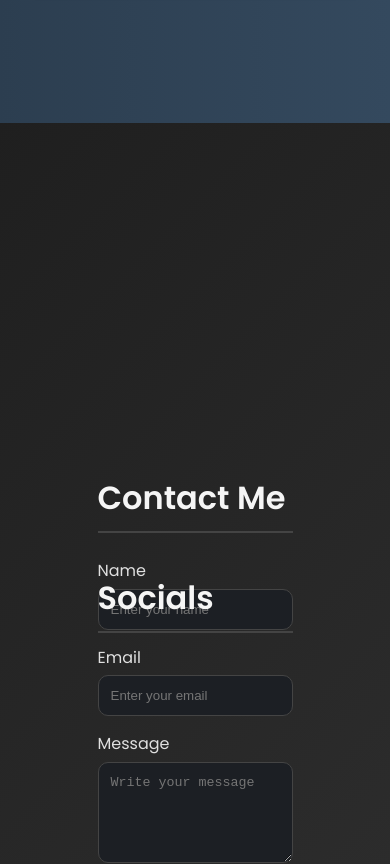
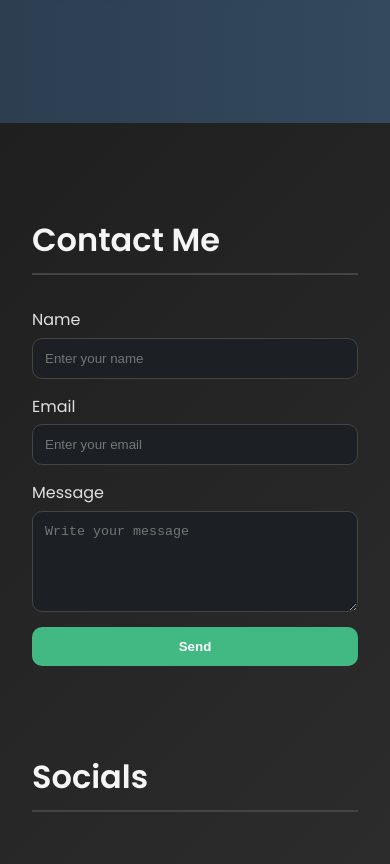
Before and after one commit to Aazib-Majeed/Portfolio, a Vue app: page / in a window 390 px wide. Shown: the part 2505-3369 px from the top of the page. Built offline with nearby package versions, Linux system fonts and the light colour scheme.

Commit message:
Update style.css

```diff
--- a/src/style.css
+++ b/src/style.css
@@ -316,42 +316,54 @@ section h2 {
 /* ========= Contact ========= */
 .contact {
   width: 100%;
-  margin:0;
-  padding:0;
+  padding: 4rem 2rem;
+  text-align: center;
 }
+
+.contact h2 {
+  margin-bottom: 2rem;
+}
+
+.contact-container {
+  display: flex;
+  justify-content: center;
+  align-items: flex-start;
+  gap: 3rem;
+  width: min(1100px, 95vw);
+  margin: 0 auto;
+}
+
+/* Left side: form */
 .c-left {
-    width:50vw;
-    height: 100px;
-    float: left;
+  flex: 1;
+  text-align: left;
 }
-.c-right {
-    width: 50vw;
-    height: 100px;
-    float: right;
-}
-.contact .container {
-  width: min(700px, 92vw);
-}
+
 form {
   display: flex;
   flex-direction: column;
   gap: 15px;
 }
+
 .form-group {
   display: flex;
   flex-direction: column;
 }
+
 label {
   margin-bottom: 5px;
   font-weight: 500;
 }
-input, textarea {
+
+input,
+textarea {
   padding: 12px;
   border: 1px solid #444;
   border-radius: 10px;
   background: #1c1f24;
   color: #e0e0e0;
 }
+
 button {
   background-color: #42b983;
   color: white;
@@ -361,8 +373,40 @@ button {
   font-weight: 600;
   cursor: pointer;
 }
+
 button:hover {
   background-color: #369870;
+}
+
+/* Right side: socials */
+.c-right {
+  flex: 1;
+  text-align: left;
+}
+
+.c-right h3 {
+  margin-bottom: 1rem;
+}
+
+.social-links {
+  list-style: none;
+  padding: 0;
+  margin: 0;
+}
+
+.social-links li {
+  margin-bottom: 10px;
+}
+
+.social-links a {
+  color: #4dabf7;
+  font-weight: 500;
+  transition: color 0.3s;
+}
+
+.social-links a:hover {
+  color: #74c0fc;
+  text-decoration: underline;
 }
 
 /* ========= Footer ========= */
@@ -383,6 +427,14 @@ button:hover {
   }
   .project-info h3 { font-size: 1.1rem; }
   .project-info p { font-size: 0.9rem; }
+
+  .contact-container {
+    flex-direction: column;
+    text-align: center;
+  }
+  .c-left, .c-right {
+    width: 100%;
+  }
 }
 
 @media (max-width: 600px) {
```
